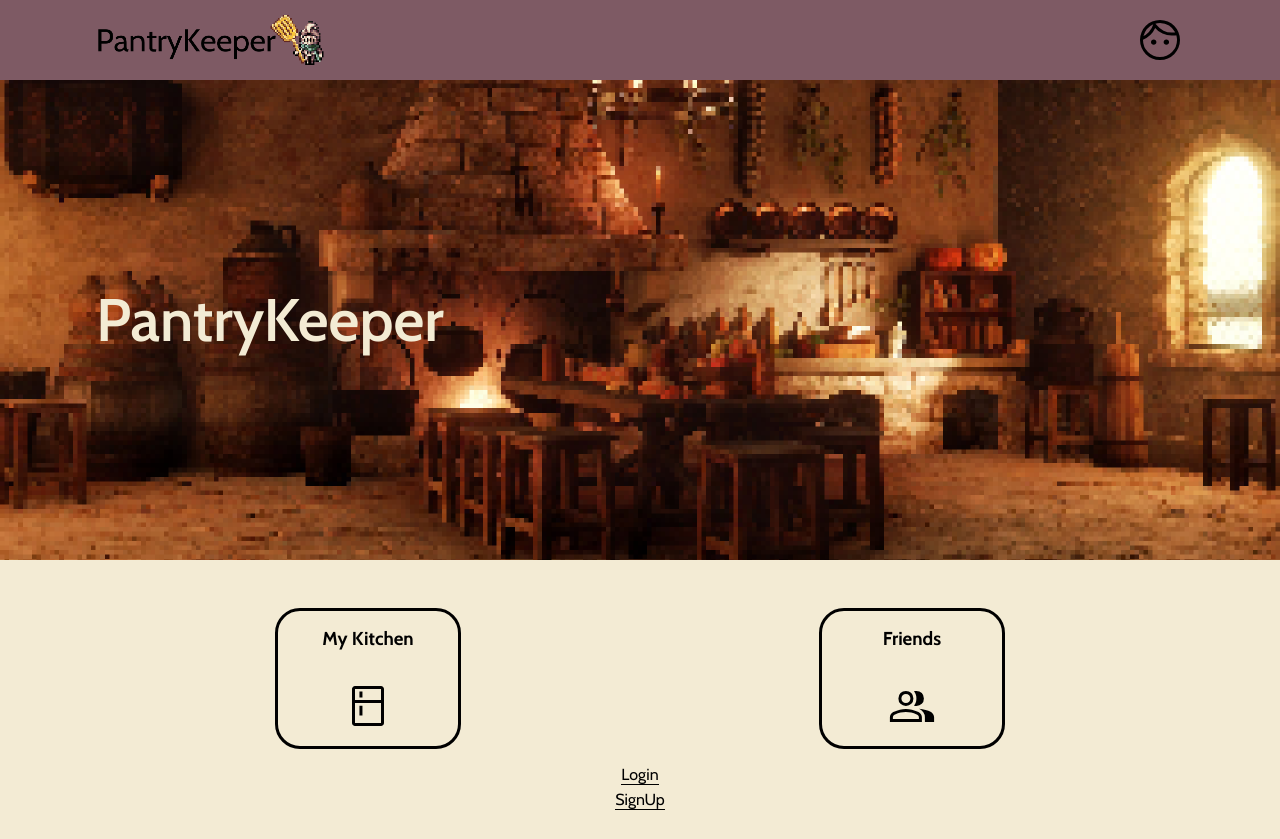
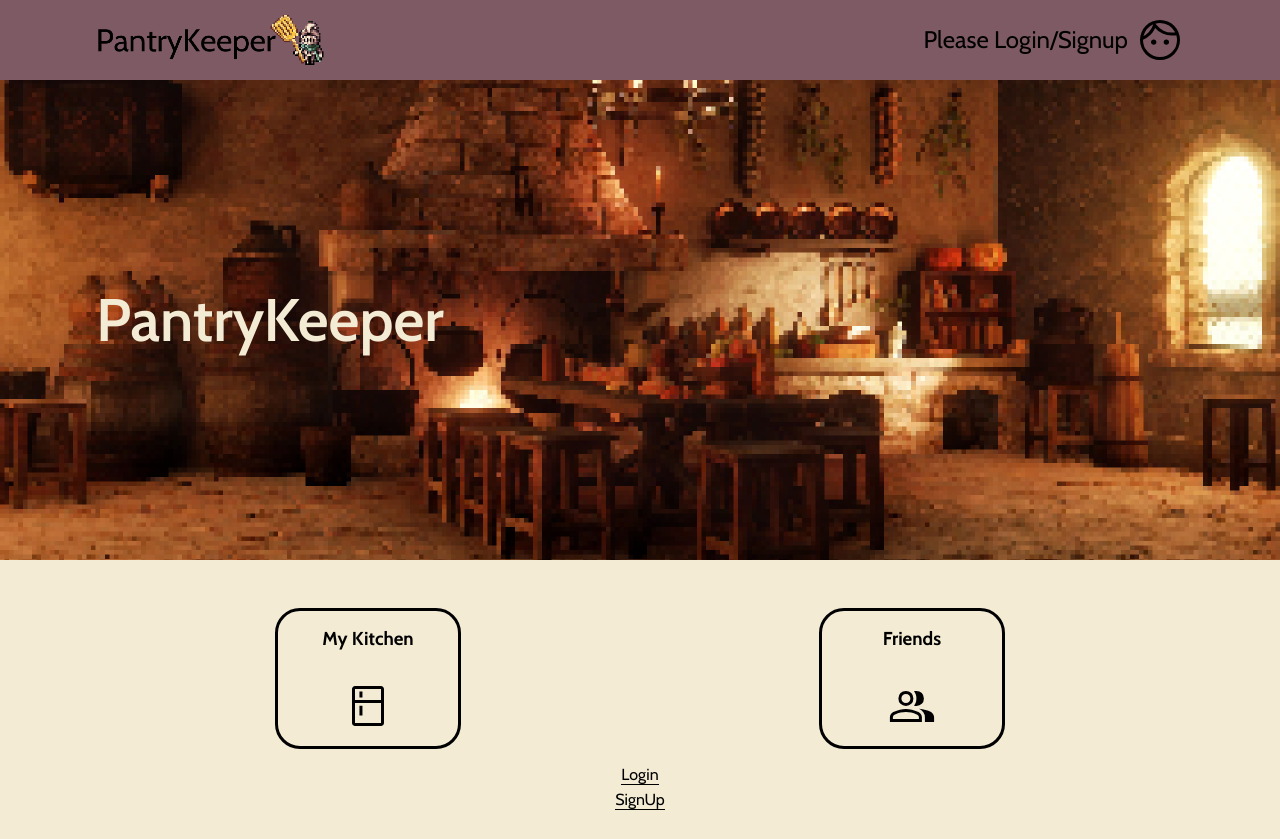
Before and after one commit to aliv314/pantrykeeper, a React (Create React App) app: page / in a window 1280 px wide. Built offline with nearby package versions, Linux system fonts and the light colour scheme; no server answers.

Commit message:
Made header prompt the user to log-in

```diff
--- a/src/components/Header/Header.js
+++ b/src/components/Header/Header.js
@@ -27,7 +27,7 @@ const Header = () => {
         <div className='header'>
             <img src={logo} className='header__title' alt="logo"  onClick={ () => {navigate('/')}} ></img>
             <div className='header__user'>
-                <p className='header__username'> {username} </p>
+                <p className='header__username'> {username? username : "Please Login/Signup"} </p>
                 <img className = 'header__user-icon' src={profileIcon} alt={`${username}'s profile icon`}/>
             </div>
         </div>
```
